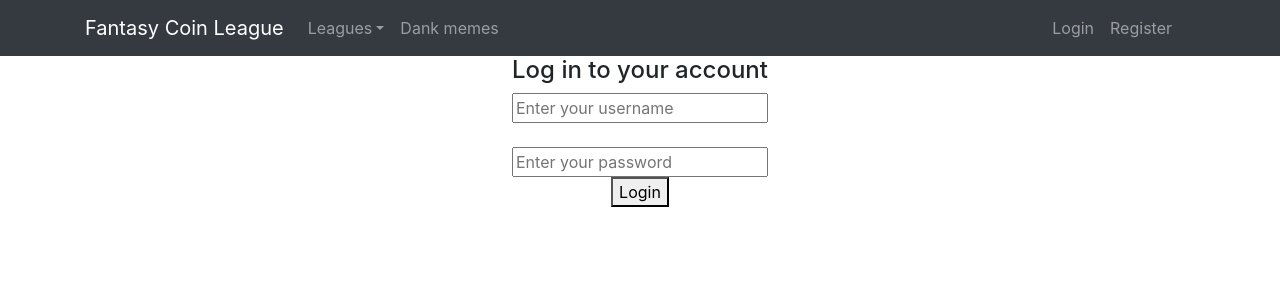
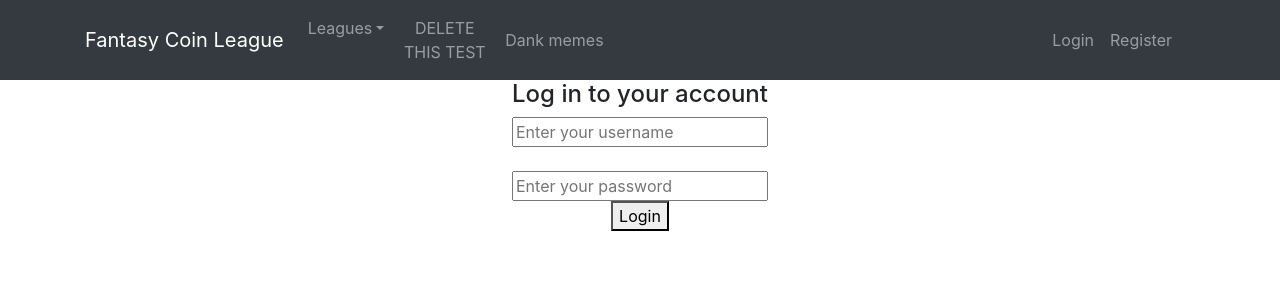
Before and after one commit to ThiccWalletCo/FCL-React, a React (Create React App) app: page / in a window 1280 px wide. Shown: the top 300 px of the page. Built offline with nearby package versions, Linux system fonts and the light colour scheme.

Commit message:
Testing navigation in S3

```diff
--- a/src/components/NavbarComponent.tsx
+++ b/src/components/NavbarComponent.tsx
@@ -1,5 +1,6 @@
 import { Component } from 'react';
 import { Navbar, Nav, NavDropdown, Container } from 'react-bootstrap';
+import { Link } from 'react-router-dom';
 import 'bootstrap/dist/css/bootstrap.css';
 
 export default class NavbarComp extends Component {
@@ -20,6 +21,7 @@ export default class NavbarComp extends Component {
                         <NavDropdown.Divider />
                         <NavDropdown.Item href="#action/3.4">Create New League</NavDropdown.Item>
                     </NavDropdown>
+                    <Nav.Link as={Link} to="/login">DELETE THIS TEST</Nav.Link>
                     </Nav>
 
                     <Nav className="container-fluid">
```
